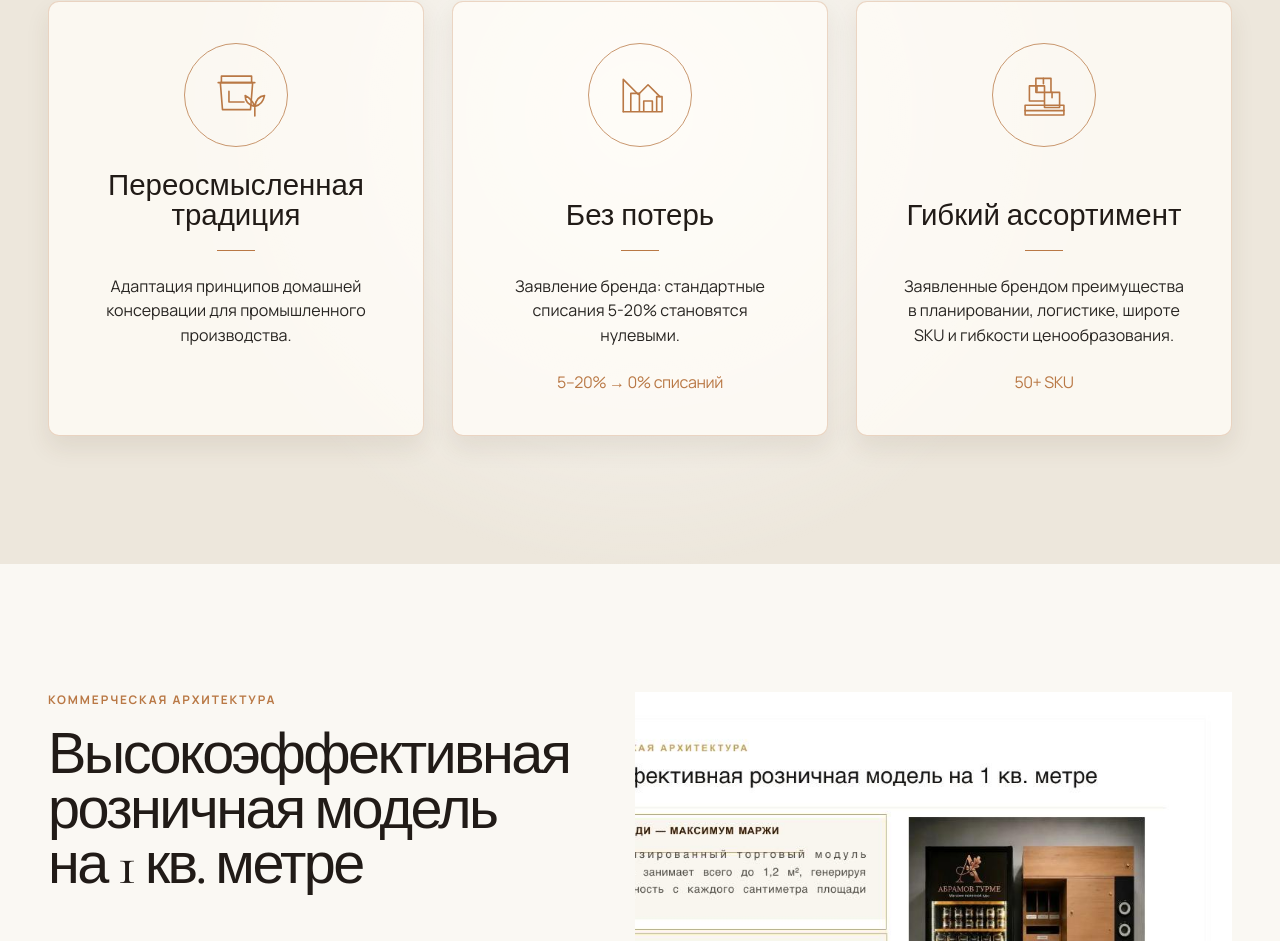
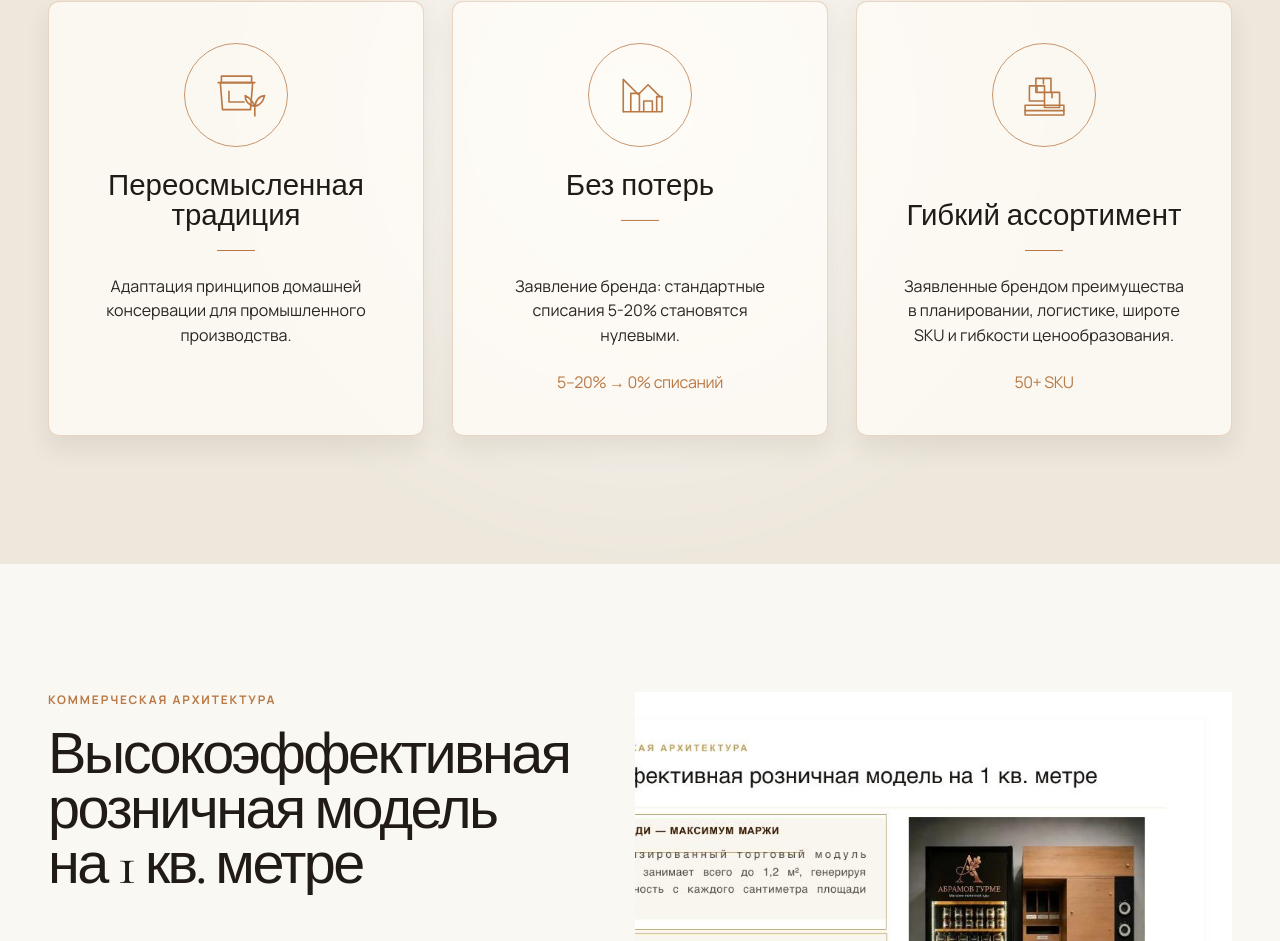
Before and after one commit to sillexy/AbramovGurme, a Next.js app: page / in a window 1280 px wide. Shown: the part 10025-10966 px from the top of the page. Built offline with nearby package versions, Linux system fonts and the light colour scheme.

Commit message:
style: raise second business title without moving copy

```diff
--- a/src/app/offers-background-fix.css
+++ b/src/app/offers-background-fix.css
@@ -53,4 +53,15 @@
   .business .business-card {
     min-height: 0;
   }
+
+  /* Only raise the one-line second title and its divider.
+     Their layout space stays untouched, so the description and metric do not move. */
+  .business .business-card:nth-child(2) {
+    --second-title-shift: clamp(29px, 2.35vw, 38px);
+  }
+
+  .business .business-card:nth-child(2) > h3,
+  .business .business-card:nth-child(2) > .business-card__divider {
+    transform: translateY(calc(0px - var(--second-title-shift)));
+  }
 }
```
